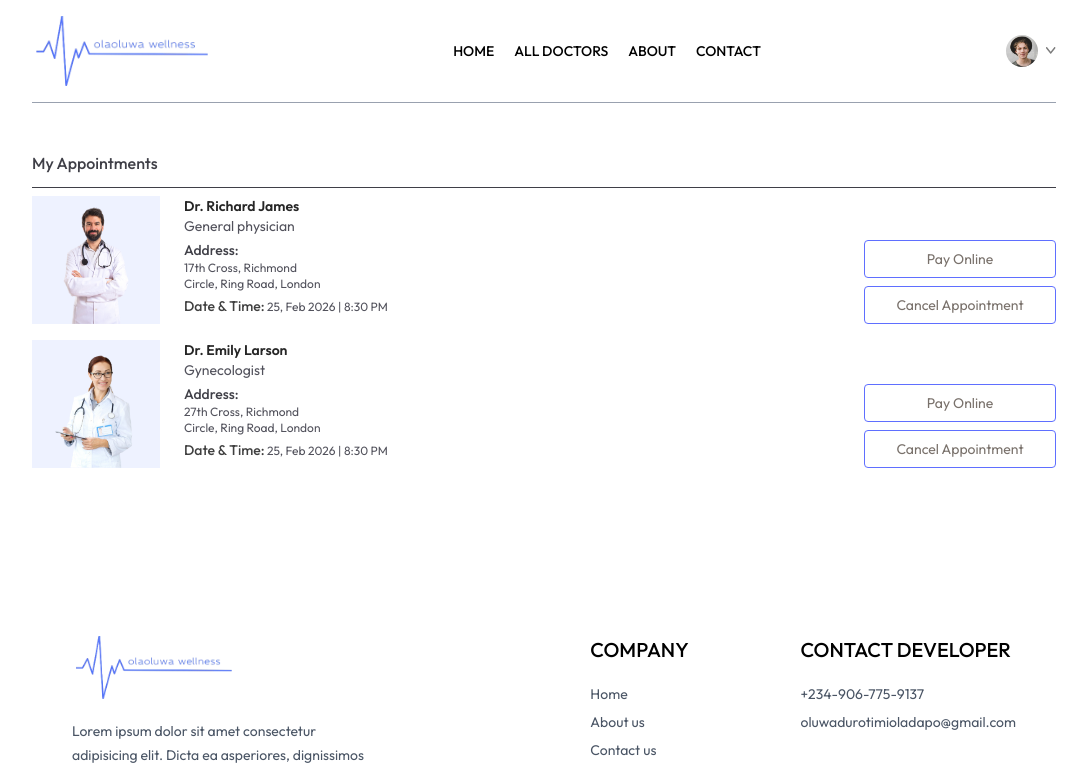
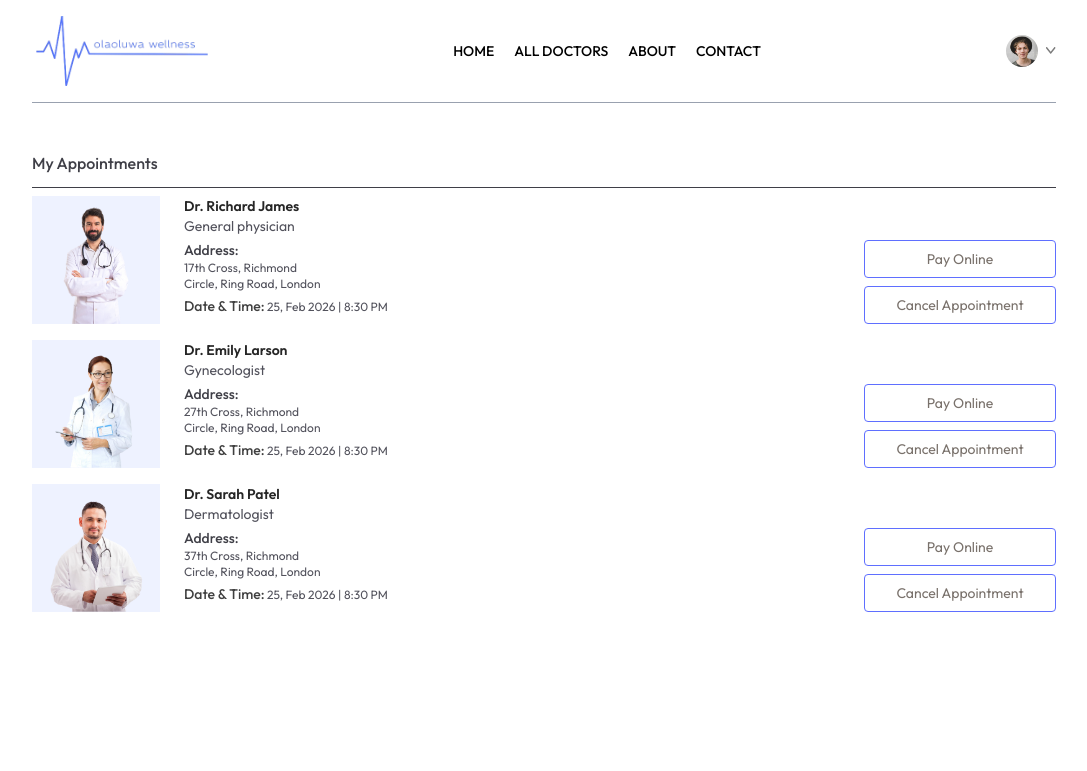
Before and after one commit to Olaoluwa19/olaoluwa-health, a React (Vite) app in the folder frontend/: page /my-appointments in a window 1280 px wide. Shown: the top 771 px of the page, without its empty margins (96-1183 px from the left). Built offline with nearby package versions, Linux system fonts and the light colour scheme.

Commit message:
feat: completed styling the mya ppointment page

```diff
--- a/frontend/src/pages/MyAppointments.jsx
+++ b/frontend/src/pages/MyAppointments.jsx
@@ -12,7 +12,7 @@ const MyAppointments = () => {
         <h2 className="sr-only" id="appointments-heading">
           My Appointments
         </h2>
-        {doctors.slice(0, 2).map((item, index) => (
+        {doctors.slice(0, 3).map((item, index) => (
           <div
             className="grid grid-cols-[1fr_2fr] gap-4 sm:flex sm:gap-6 py-2 bprder-b"
             key={index}
```
